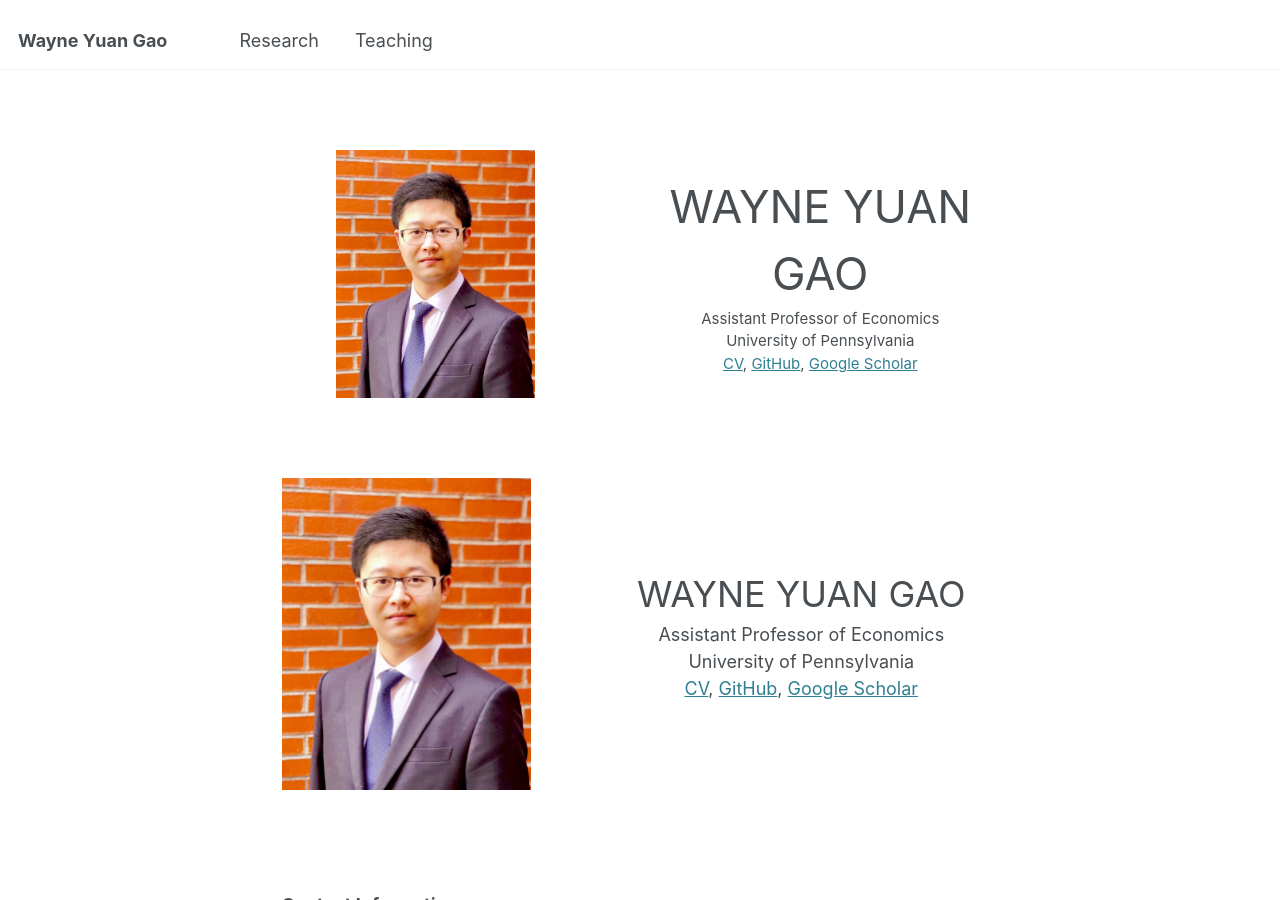
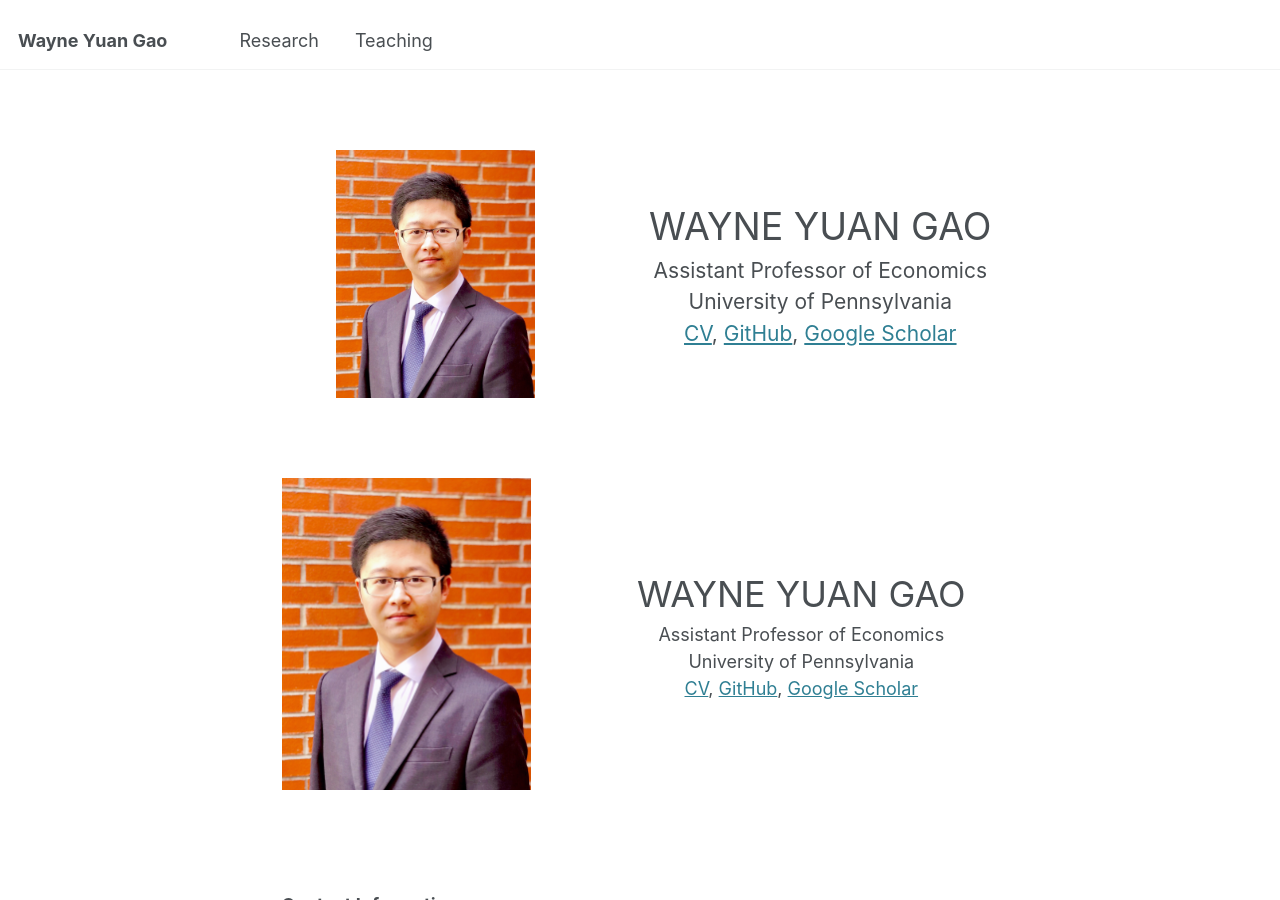
Before and after one commit to wayne-y-gao/wayne-y-gao.github.io, a Jekyll site: the page built from _pages/about.md, in a window 1280 px wide and 900 px high. Built offline with Jekyll 4.4.1, drawn with Linux system fonts in a browser that asks for light colours.

Commit message:
Update about.md

```diff
--- a/_pages/about.md
+++ b/_pages/about.md
@@ -12,10 +12,10 @@ redirect_from:
     <img src="images/BrickLargeS.jpg" alt="Profile Image" style="width:80%;">
   </div>
   <div class="flex-item-right" >
-    <div style="text-align: center; font-size: 1.5em; align-items: center;">
+    <div style="text-align: center; font-size: 1.25em; align-items: center;">
       WAYNE YUAN GAO
     </div>
-    <div style="text-align: center; font-size: 0.5em; align-items: center;">
+    <div style="text-align: center; font-size: 0.7em; align-items: center;">
       Assistant Professor of Economics<br>
       University of Pennsylvania<br>
       <a href="files/GaoWayne_CV250210.pdf">CV</a>,
```
